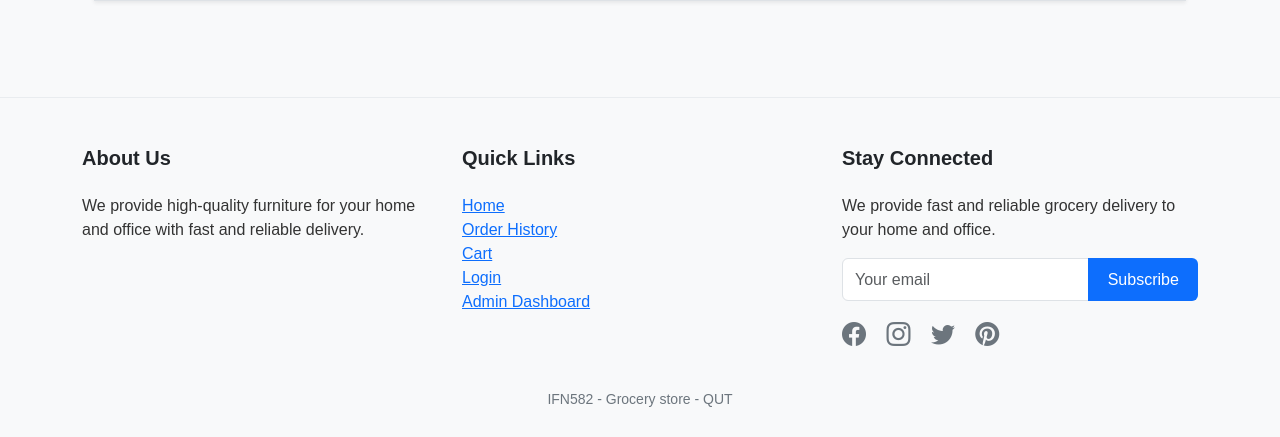
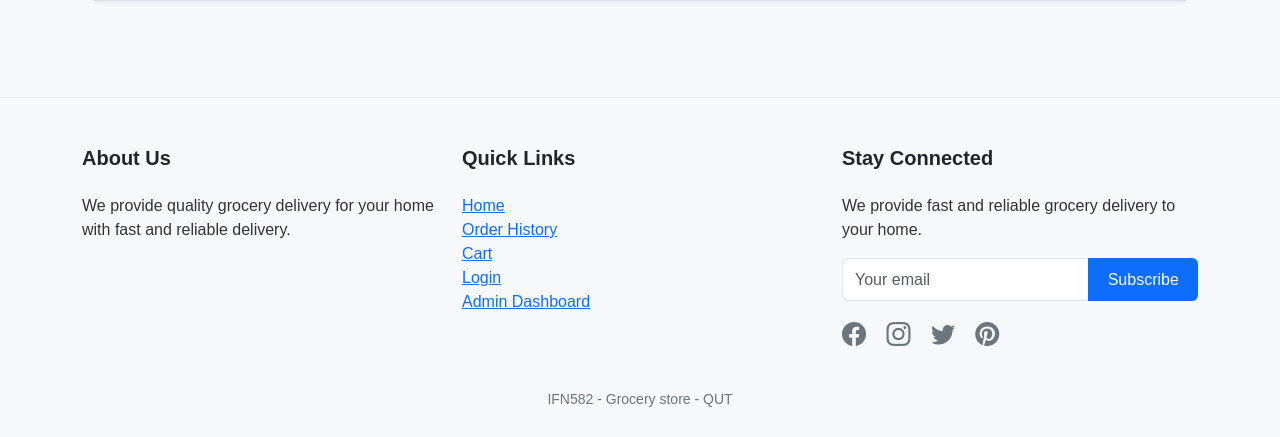
Before and after one commit to phattantran1997/ifn582_delivery, a Flask app: page /admin/category/add in a window 1280 px wide. Shown: the part 363-800 px from the top of the page. Run offline with Flask 3, Linux system fonts and the light colour scheme; the visitor is signed in with stand-in values (Sample User, id 1); data that the repository does not hold is empty.

Commit message:
Updated base.html with footer changes

```diff
--- a/templates/base.html
+++ b/templates/base.html
@@ -86,7 +86,7 @@
         <div class="row">
             <div class="col-md-4">
                 <h5 class="footer-heading">About Us</h5>
-                <p>We provide high-quality furniture for your home and office with fast and reliable delivery.</p>
+                <p>We provide quality grocery delivery for your home  with fast and reliable delivery.</p>
             </div>
             <div class="col-md-4">
                 <h5 class="footer-heading">Quick Links</h5>
@@ -102,7 +102,7 @@
             </div>
             <div class="col-md-4">
                 <h5 class="footer-heading">Stay Connected</h5>
-                <p>We provide fast and reliable grocery delivery to your home and office.</p>
+                <p>We provide fast and reliable grocery delivery to your home.</p>
                 <form class="mb-3">
                     <div class="input-group">
                         <input type="email" class="form-control" placeholder="Your email">
```
